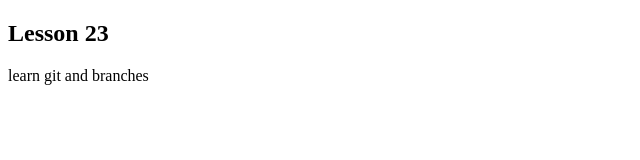
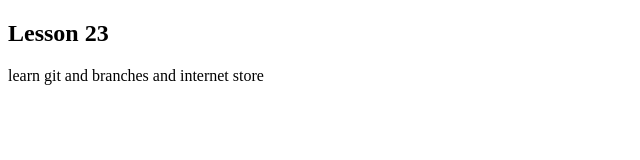
Before and after one commit to DmitryMishchenko/new-repo2, a plain HTML site: page index.html in a window 1280 px wide. Shown: the whole page, without its empty margins (0-640 px from the left). Drawn offline with Linux system fonts and the light colour scheme.

Commit message:
edit description

```diff
--- a/index.html
+++ b/index.html
@@ -9,6 +9,9 @@
 
     <h2>Lesson 23</h2>
 
-    <p>learn git and branches</p>
+    <p>
+        learn git and branches
+        and internet store
+    </p>
 </body>
 </html>
```
